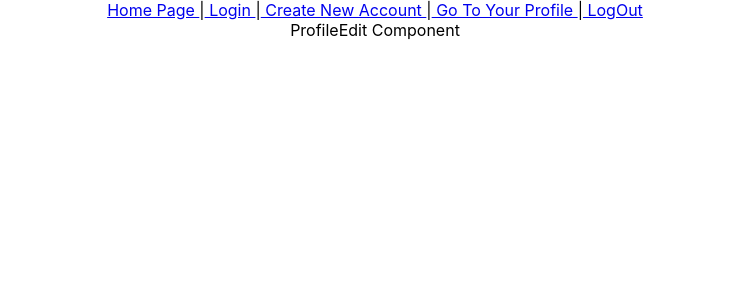
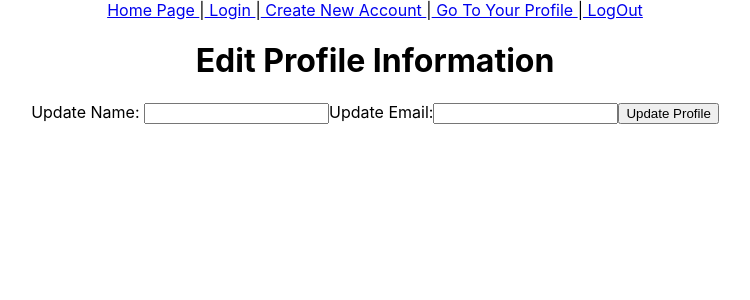
Before and after one commit to tatebonham/goal-digger, a React (Create React App) app: page /user/1/edit in a window 1280 px wide. Shown: the top 300 px of the page, without its empty margins (265-1015 px from the left). Built offline with nearby package versions, Linux system fonts and the light colour scheme.

Commit message:
sets current user

```diff
--- a/src/App.js
+++ b/src/App.js
@@ -1,5 +1,6 @@
 import { BrowserRouter, Routes, Route } from 'react-router-dom';
 import './App.css';
+import { useState } from 'react';
 import Home from './components/pages/Home'
 import GoalEdit from './components/pages/goals/GoalEdit'
 import GoalNew from './components/pages/goals/GoalNew'
@@ -10,18 +11,34 @@ import UserLogin from './components/pages/users/UserLogin'
 import NavBar from './components/partials/NavBar'
 
 function App() {
+  const [currentUser,setCurrentUser] =useState (" ")
   return (
     <div className="App">
       <BrowserRouter>
         <NavBar />
         <Routes>
           <Route path='/' element={<Home />} />
-          <Route path='/user/new' element={<UserNew />} />
-          <Route path='/user/login' element={<UserLogin />} />
-          <Route path='/user/:id' element={<Profile />} />
-          <Route path='/user/:id/edit' element={<ProfileEdit />} />
-          <Route path='/goal/new' element={<GoalNew />} />
-          <Route path='/goal/:id/edit' element={<GoalEdit />} />
+
+          <Route path='/user/new' element={<UserNew
+           currentUser={currentUser} setCurrentUser={setCurrentUser} />} />
+
+
+          <Route path='/user/login' element={<UserLogin
+           currentUser={currentUser} setCurrentUser={setCurrentUser} />} />
+
+          <Route path='/user/:id' element={<Profile
+          currentUser={currentUser} setCurrentUser={setCurrentUser} />} />
+
+          <Route path='/user/:id/edit' element={<ProfileEdit
+          currentUser={currentUser} setCurrentUser={setCurrentUser} />} />
+
+          <Route path='/goal/new' element={<GoalNew
+          currentUser={currentUser} setCurrentUser={setCurrentUser} />} />
+
+
+          <Route path='/goal/:id/edit' element={<GoalEdit
+          currentUser={currentUser} setCurrentUser={setCurrentUser} />} />
+
         </Routes>
       </BrowserRouter>
     </div>
--- a/src/components/pages/users/Profile.js
+++ b/src/components/pages/users/Profile.js
@@ -1,7 +1,20 @@
+import { useParams, Link} from 'react-router-dom'
+
+
+
+// pages for the user to see
+import GoalEdit from "../goals/GoalEdit"
+import GoalNew from "../goals/GoalNew"
+import ProfileEdit from "./ProfileEdit"
+
 export default function Profile(){
     return(
         <div>
-            Profile Component
+            {/* create new goal */}
+            <Link to="/goals/GoalNew"> New Goals </Link>
+            {/* edit your profile */}
+            <Link to = "/users/profileEdit"> Edit yor profile</Link>
+
         </div>
     )
 }
--- a/src/components/pages/users/ProfileEdit.js
+++ b/src/components/pages/users/ProfileEdit.js
@@ -1,7 +1,60 @@
-export default function ProfileEdit(){
+import { useState } from "react"
+import axios from "axios"
+
+export default function ProfileEdit({currentUser, setCurrentUser}){
+    const [name, setName] =useState(" ")
+    const [email, setEmail] = useState(" ")
+    const [password,setPassword] = useState (" ")
+
+    const handleSubmit = async e =>{
+        e.preventdefault()
+        try{
+            const reqBody ={
+                name,
+                email,
+                password
+            }
+            const response = await axios.update(`${process.env.REACT_APP_SERVER_URL}api-v1/users/:id/edit`, reqBody)
+
+            const { token } = response.data
+            localStorage.setItem("jwt", token)
+            // decode the token
+            const decoded = jwt_decode(token)
+            // set the user in Apps state to be the decoded token
+            setCurrentUser(decoded)
+            // got to user profile page
+            navigate("users/:id")
+
+        }catch(err){
+            if(err.response){
+              if(err.response.status===400){
+                setEmail.msg(err.response.data.mag)
+              }
+            }
+        }
+    }
     return(
         <div>
-            ProfileEdit Component
+            <h1> Edit Profile Information </h1>
+            <form onSubmit={handleSubmit}>
+                <label htmlFor="name"> Update Name: </label>
+                    <input
+                        type = "text"
+                        id = "name"
+                        placeholder = "Enter your new user name"
+                        onChange = {e=>setName(e.target.value)}
+                        value = {name}
+                    />
+                <label htmlFor="email">Update Email:</label>
+                    <input
+                        type = "text"
+                        id = "email"
+                        placeholder = "Enter your new email"
+                        onChange = {e=> setEmail(e.target.value)}
+                        value = {email}
+                        />
+                <button type="submit"> Update Profile </button>
+            </form>
         </div>
     )
 }
--- a/src/components/pages/users/UserLogin.js
+++ b/src/components/pages/users/UserLogin.js
@@ -1,13 +1,14 @@
 import { useState } from "react"
 import axios from "axios"
 import jwt_decode from "jwt-decode"
-import { Navigate } from "react-router-dom"
+import { useNavigate, Navigate } from "react-router-dom"
 
-export default function UserLogin( {curentUser, setCurrentUser}){
+export default function UserLogin( {currentUser, setCurrentUser}){
     // states for the controlled form
     const [email, setEmail] = useState(" ")
     const [password, setPassword] =useState(" ")
     const [msg, setMsg] = useState(" ")
+    const navigate = useNavigate()
 
     // submit login form event handler
     const handleSubmit = async e =>{
@@ -34,7 +35,7 @@ export default function UserLogin( {curentUser, setCurrentUser}){
         }
     }
     // conditionally render a navigate component
-    if (curentUser){
+    if (currentUser){
         return <Navigate to="users/:id" />
     }
 
--- a/src/components/partials/NavBar.js
+++ b/src/components/partials/NavBar.js
@@ -1,4 +1,4 @@
-import { Link, NavigationType } from "react-router-dom"
+import { Link } from "react-router-dom"
 
 export default function NavBar(){
     return(
```
